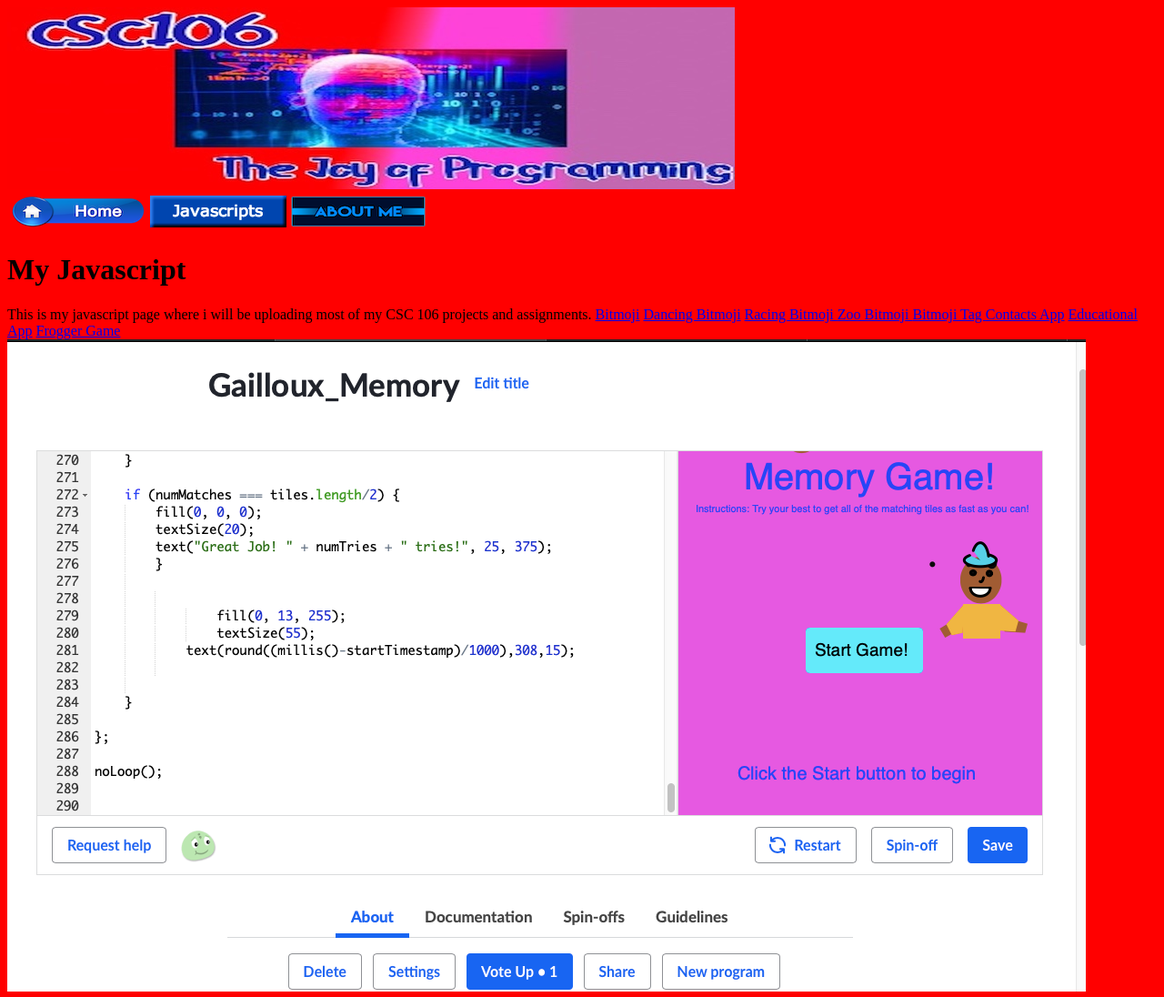
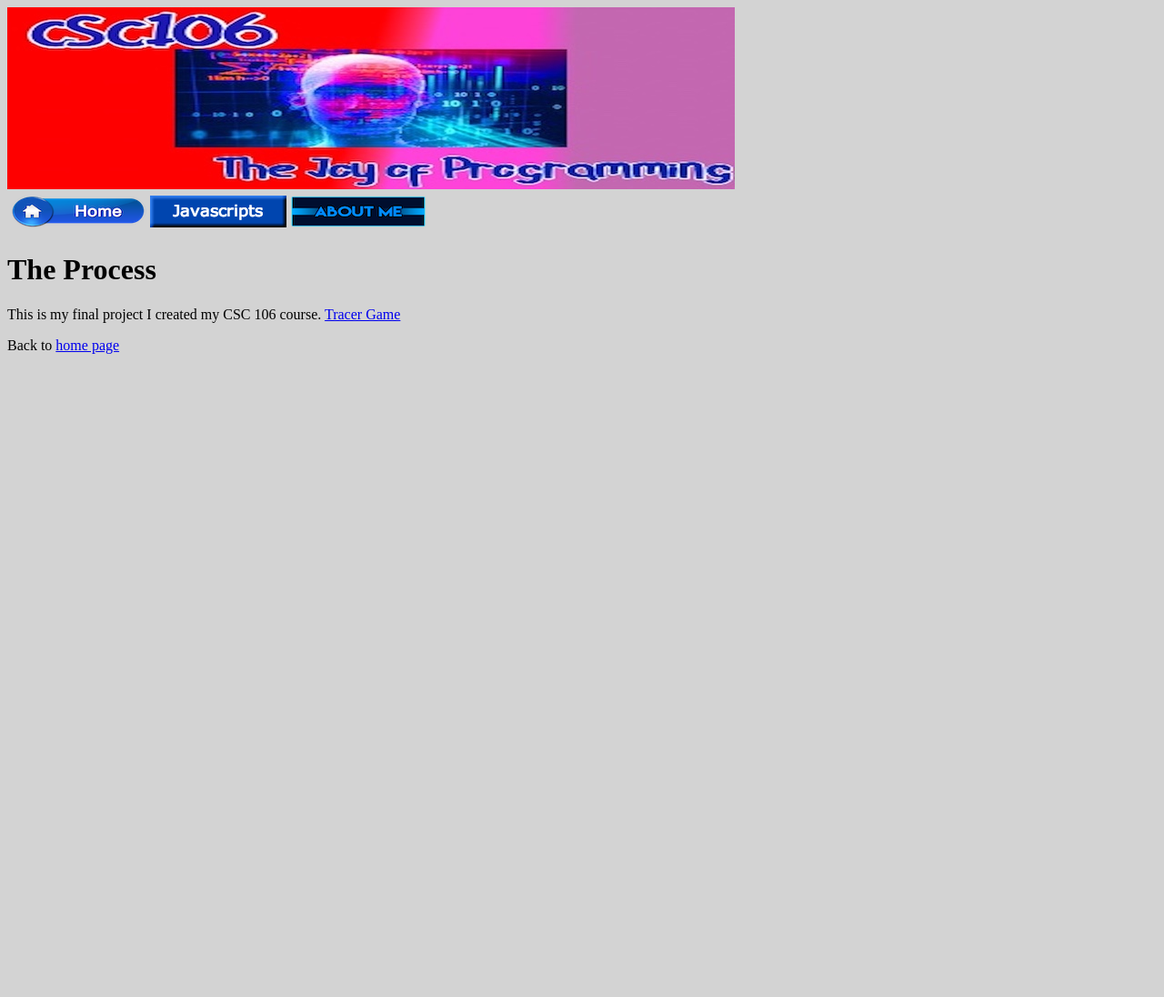
Before and after one commit to monetg514/github_monetg514.github.io, a plain HTML site: page javascripts.html in a window 1280 px wide. Shown: the top 1096 px of the page at 91% size. After the commit the page ends 800 px from the top, so only its background shows below. Drawn offline with Linux system fonts and the light colour scheme.

Commit message:
Update javascripts.html

```diff
--- a/javascripts.html
+++ b/javascripts.html
@@ -2,9 +2,9 @@
 <html>
   <head>
     <meta charset="utf-8">
-    <title> Javascript </title>
+    <title> Final Project </title>
     <style>
-      body{ background-color:rgb(255,0,0);}
+      body{ background-color:rgb(211,211,211);}
     </style>
 
      </head>
@@ -16,18 +16,10 @@
     <td> <a href="index.html"> <img src="homebuttonR.png"> </a> </td>
       <td> <a href="javascripts.html"> <img src="javascripts_button.png"> </a> </td>
         <td> <a href="about.html"> <img src="AboutMe.png"> </a> </td></tr> </table>
-    <h1>My Javascript</h1>
-    <p> This is my javascript page where i will be uploading most of my CSC 106 projects and assignments.
+    <h1>The Process</h1>
+    <p> This is my final project I created my CSC 106 course.
 
-      <a href="https://www.khanacademy.org/computer-programming/gailloux_bitmoji/5685682028625920">Bitmoji</a>
-      <a href="https://www.khanacademy.org/computer-programming/gailloux_dancing_bitmoji/6626345918349312">Dancing Bitmoji</a>
-      <a href="https://www.khanacademy.org/computer-programming/gailloux_racing_bitmoji_fun/5870680207736832">Racing Bitmoji </a>
-       <a href="https://www.khanacademy.org/computer-programming/bitmoji-zoo/6680643626909696">Zoo Bitmoji </a>
-      <a href="https://www.khanacademy.org/computer-programming/gailloux_tag-not-og/6631748888739840">Bitmoji Tag </a>
-      <a href="https://www.khanacademy.org/computer-programming/gailloux_contacts/6466468178870272">Contacts App</a>
-      <a href="https://www.khanacademy.org/computer-programming/gailloux_assignment9/6288605613965312"> Educational App</a>
-       <a href="https://www.khanacademy.org/computer-programming/assignment-10_gailloux/6254332888530944"> Frogger Game</a>
-      <a href="https://www.khanacademy.org/computer-programming/gailloux_memory-game/5829812465745920"> <img src= "Screen Shot 2021-12-13 at 6.15.25 PM.png" > </a>
+      <a href="https://www.khanacademy.org/computer-programming/final_project/5344466305073152">Tracer Game</a>
 
       </p>
     Back to <a href="index.html">home page </a>
```
